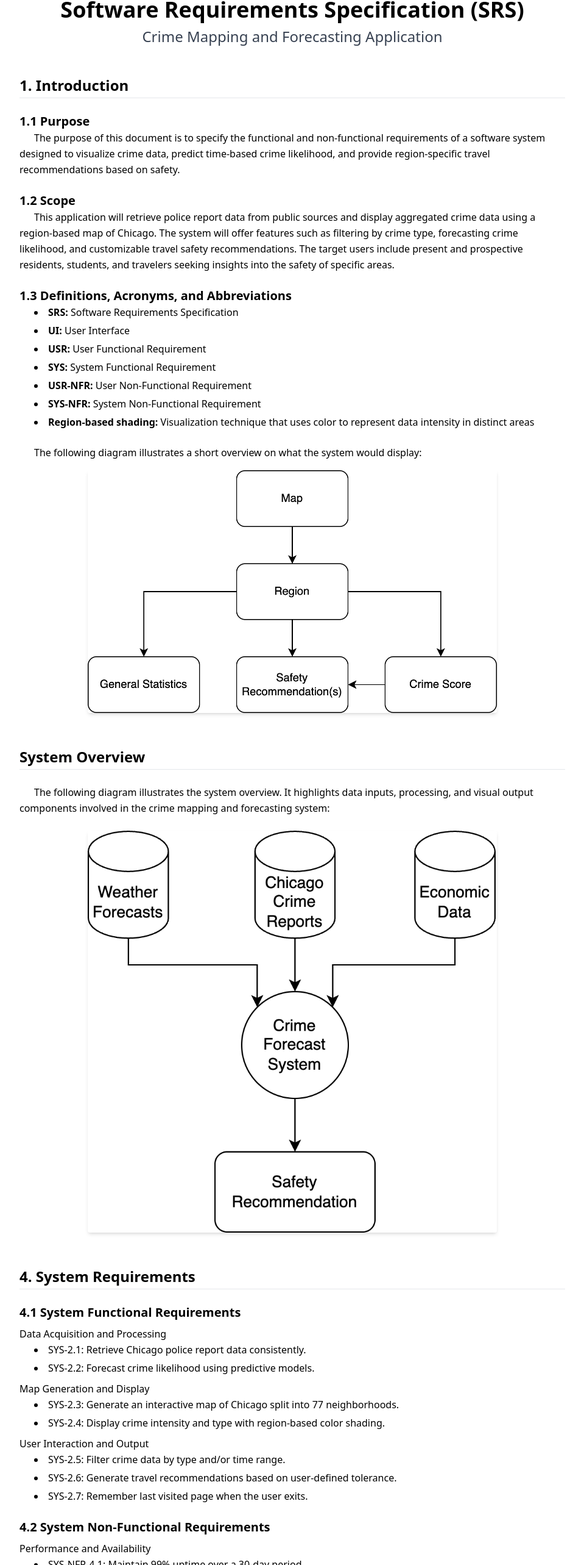
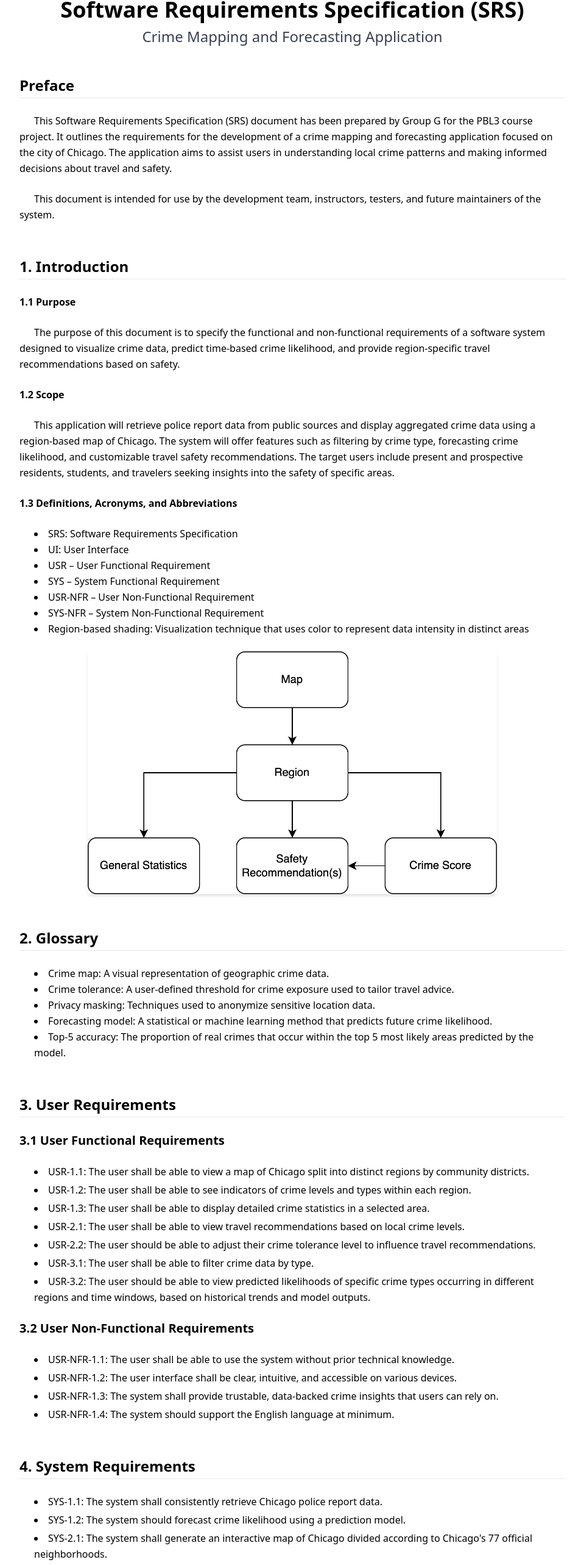
Before and after one commit to PBLGroupG/PBLGroupG.github.io, a Next.js app: page /document in a window 1280 px wide. Shown: the part 216-2782 px from the top of the page at 61% size, without its empty margins (160-1119 px from the left). Built offline with nearby package versions, Linux system fonts and the light colour scheme.

Commit message:
finalreqdoc
final requirements document update

```diff
--- a/app/document/page.tsx
+++ b/app/document/page.tsx
@@ -8,44 +8,101 @@ export default function DocumentPage() {
         </header>
 
         <article className="space-y-14">
-          <section id="section-1" className="space-y-6">
+          <section className="space-y-6">
+            <h3 className="text-2xl font-bold border-b pb-1">Preface</h3>
+            <p className="indent-6">This Software Requirements Specification (SRS) document has been prepared by Group G for the PBL3 course project. It outlines the requirements for the development of a crime mapping and forecasting application focused on the city of Chicago. The application aims to assist users in understanding local crime patterns and making informed decisions about travel and safety.</p>
+            <p className="indent-6">This document is intended for use by the development team, instructors, testers, and future maintainers of the system.</p>
+          </section>
+
+          <section className="space-y-6">
             <h3 className="text-2xl font-bold border-b pb-1">1. Introduction</h3>
-            <div>
-              <h4 className="text-xl font-semibold">1.1 Purpose</h4>
+            <p><strong>1.1 Purpose</strong></p>
             <p className="indent-6">The purpose of this document is to specify the functional and non-functional requirements of a software system designed to visualize crime data, predict time-based crime likelihood, and provide region-specific travel recommendations based on safety.</p>
-            </div>
-            <div>
-              <h4 className="text-xl font-semibold">1.2 Scope</h4>
+            <p><strong>1.2 Scope</strong></p>
             <p className="indent-6">This application will retrieve police report data from public sources and display aggregated crime data using a region-based map of Chicago. The system will offer features such as filtering by crime type, forecasting crime likelihood, and customizable travel safety recommendations. The target users include present and prospective residents, students, and travelers seeking insights into the safety of specific areas.</p>
-            </div>
-            <div>
-              <h4 className="text-xl font-semibold">1.3 Definitions, Acronyms, and Abbreviations</h4>
-              <ul className="list-disc list-inside ml-6 space-y-1">
-                <li><strong>SRS:</strong> Software Requirements Specification</li>
-                <li><strong>UI:</strong> User Interface</li>
-                <li><strong>USR:</strong> User Functional Requirement</li>
-                <li><strong>SYS:</strong> System Functional Requirement</li>
-                <li><strong>USR-NFR:</strong> User Non-Functional Requirement</li>
-                <li><strong>SYS-NFR:</strong> System Non-Functional Requirement</li>
-                <li><strong>Region-based shading:</strong> Visualization technique that uses color to represent data intensity in distinct areas</li>
+            <p><strong>1.3 Definitions, Acronyms, and Abbreviations</strong></p>
+            <ul className="list-disc list-inside ml-6">
+              <li>SRS: Software Requirements Specification</li>
+              <li>UI: User Interface</li>
+              <li>USR – User Functional Requirement</li>
+              <li>SYS – System Functional Requirement</li>
+              <li>USR-NFR – User Non-Functional Requirement</li>
+              <li>SYS-NFR – System Non-Functional Requirement</li>
+              <li>Region-based shading: Visualization technique that uses color to represent data intensity in distinct areas</li>
             </ul>
-            </div>
-            <div>
-              <p className="indent-6">The following diagram illustrates a short overview on what the system would display:</p>
-              <div className="flex justify-center mt-4">
+            <div className="flex justify-center mt-6">
               <img
                 src="/requirements2.png"
                 alt="Overview diagram showing how crime data is represented visually on the map"
                 className="w-full max-w-2xl rounded shadow-md"
               />
             </div>
-            </div>
           </section>
 
           <section className="space-y-6">
-            <h3 className="text-2xl font-bold border-b pb-1">System Overview</h3>
-            <p className="indent-6">The following diagram illustrates the system overview. It highlights data inputs, processing, and visual output components involved in the crime mapping and forecasting system:</p>
-            <div className="flex justify-center mt-4">
+            <h3 className="text-2xl font-bold border-b pb-1">2. Glossary</h3>
+            <ul className="list-disc list-inside ml-6">
+              <li>Crime map: A visual representation of geographic crime data.</li>
+              <li>Crime tolerance: A user-defined threshold for crime exposure used to tailor travel advice.</li>
+              <li>Privacy masking: Techniques used to anonymize sensitive location data.</li>
+              <li>Forecasting model: A statistical or machine learning method that predicts future crime likelihood.</li>
+              <li>Top-5 accuracy: The proportion of real crimes that occur within the top 5 most likely areas predicted by the model.</li>
+            </ul>
+          </section>
+
+          <section className="space-y-6">
+            <h3 className="text-2xl font-bold border-b pb-1">3. User Requirements</h3>
+            <h4 className="text-xl font-semibold">3.1 User Functional Requirements</h4>
+            <ul className="list-disc list-inside ml-6 space-y-1">
+              <li>USR-1.1: The user shall be able to view a map of Chicago split into distinct regions by community districts.</li>
+              <li>USR-1.2: The user shall be able to see indicators of crime levels and types within each region.</li>
+              <li>USR-1.3: The user shall be able to display detailed crime statistics in a selected area.</li>
+              <li>USR-2.1: The user shall be able to view travel recommendations based on local crime levels.</li>
+              <li>USR-2.2: The user should be able to adjust their crime tolerance level to influence travel recommendations.</li>
+              <li>USR-3.1: The user shall be able to filter crime data by type.</li>
+              <li>USR-3.2: The user should be able to view predicted likelihoods of specific crime types occurring in different regions and time windows, based on historical trends and model outputs.</li>
+            </ul>
+            <h4 className="text-xl font-semibold">3.2 User Non-Functional Requirements</h4>
+            <ul className="list-disc list-inside ml-6 space-y-1">
+              <li>USR-NFR-1.1: The user shall be able to use the system without prior technical knowledge.</li>
+              <li>USR-NFR-1.2: The user interface shall be clear, intuitive, and accessible on various devices.</li>
+              <li>USR-NFR-1.3: The system shall provide trustable, data-backed crime insights that users can rely on.</li>
+              <li>USR-NFR-1.4: The system should support the English language at minimum.</li>
+            </ul>
+          </section>
+
+          <section className="space-y-6">
+            <h3 className="text-2xl font-bold border-b pb-1">4. System Requirements</h3>
+            <ul className="list-disc list-inside ml-6 space-y-1">
+  <li>SYS-1.1: The system shall consistently retrieve Chicago police report data.</li>
+  <li>SYS-1.2: The system should forecast crime likelihood using a prediction model.</li>
+  <li>SYS-2.1: The system shall generate an interactive map of Chicago divided according to Chicago's 77 official neighborhoods.</li>
+  <li>SYS-2.2: The system shall display crime intensity and type using region-based color shading.</li>
+  <li>SYS-3.1: The system shall allow filtering of data by crime type and/or time range.</li>
+  <li>SYS-3.2: The system should generate region-based travel recommendations based on user-defined crime tolerance.</li>
+  <li>SYS-3.3: The system shall remember which page the user leaves off when the user exits the application.</li>
+</ul>
+<h4 className="text-xl font-semibold mt-4">4.2 System Non-Functional Requirements</h4>
+<ul className="list-disc list-inside ml-6 space-y-1">
+  <li>SYS-NFR-1.1: The system shall have 99% uptime over a rolling 30-day period.</li>
+  <li>SYS-NFR-1.2: The system should render the map within 2 seconds for 90% of users on standard 4G connections.</li>
+  <li>SYS-NFR-1.3: The system shall have a top-5 prediction accuracy of 70% or greater.</li>
+  <li>SYS-NFR-1.4: The system shall support concurrent access by at least 500 users with no more than 15% degradation in responsiveness.</li>
+  <li>SYS-NFR-1.5: Crime prediction results shall be generated within 3 seconds under standard operating conditions.</li>
+  <li>SYS-NFR-2.1: The system codebase shall follow modular architecture principles to allow updates without affecting unrelated modules.</li>
+  <li>SYS-NFR-2.2: The system shall support horizontal scaling to handle increased user demand during peak usage hours.</li>
+  <li>SYS-NFR-2.3: Configuration changes shall be updatable without requiring system downtime.</li>
+  <li>SYS-NFR-3.1: The system shall be fully functional on mobile devices with ≥2GB RAM and Android 10/iOS 13 or newer.</li>
+  <li>SYS-NFR-3.2: The system should be compatible with Windows 11+, macOS 11+, and Android 10+.</li>
+  <li>SYS-NFR-4.1: The system interface shall allow new users to perform basic operations with no training and ≤3 clicks.</li>
+  <li>SYS-NFR-4.2: The system should comply with WCAG 2.1 Level AA to ensure accessibility for users with disabilities.</li>
+  <li>SYS-NFR-4.3: A guided onboarding or tooltip system should be available for first-time users to assist with feature discovery.</li>
+  <li>SYS-NFR-5.1: The system shall not store any IP addresses or location data unless the user gives explicit consent.</li>
+  <li>SYS-NFR-5.2: The system shall implement privacy masking techniques to prevent the identification of individuals or addresses from crime data.</li>
+  <li>SYS-NFR-5.3: User data shall not be shared with third parties unless required by law or explicitly agreed to by the user.</li>
+  <li>SYS-NFR-5.4: The system shall log all data access and modification events for auditability, but only store logs that are anonymized.</li>
+</ul>
+            <div className="flex justify-center mt-6">
               <img
                 src="/Requirements.png"
                 alt="Diagram showing system input sources, data processing flow, and output visualization layers"
@@ -54,98 +111,29 @@ export default function DocumentPage() {
             </div>
           </section>
 
-          <section id="section-4" className="space-y-6">
-            <h3 className="text-2xl font-bold border-b pb-1">4. System Requirements</h3>
-            <div>
-              <h4 className="text-xl font-semibold">4.1 System Functional Requirements</h4>
-              <p className="font-medium mt-2">Data Acquisition and Processing</p>
+          <section className="space-y-6">
+            <h3 className="text-2xl font-bold border-b pb-1">5. System Evolution</h3>
+            <p className="indent-6">The following features and improvements are future-oriented concepts that are not currently implemented, but represent directions for potential expansion and refinement of the crime mapping and forecasting system. These ideas are based on anticipated user needs, feedback from surveys and focus groups, and limitations observed in the initial prototype.</p>
             <ul className="list-disc list-inside ml-6 space-y-1">
-                <li>SYS-2.1: Retrieve Chicago police report data consistently.</li>
-                <li>SYS-2.2: Forecast crime likelihood using predictive models.</li>
+              <li><strong>Data Sources and Forecasting Accuracy</strong><br/>Current Version: Uses historical crime data from the Chicago Police Department Open Data Portal.<br/>Evolved Version: Integrates real-time feeds (if available), adds social indicators (e.g., public events, holidays), and improves accuracy through advanced time series forecasting (e.g., LSTM or Prophet). Data granularity could be refined from zone-based to street-level prediction.</li>
+              <li><strong>User Personalization and Alert System</strong><br/>Current Version: Basic filter and visualization with manual map navigation.<br/>Evolved Version: Personalized crime alerts based on user-defined zones and preferences (e.g., “warn me about violent crimes within 1km of my location”), with optional push notifications or email summaries.</li>
+              <li><strong>Multilingual and Accessibility Support</strong><br/>Current Version: Interface supports English only.<br/>Evolved Version: Adds multilingual UI (e.g., Japanese, Chinese, Spanish) and screen reader support for accessibility compliance (WCAG 2.1). Could also include a simplified “tourist mode.”</li>
+              <li><strong>Integration with Emergency Services</strong><br/>Current Version: Static map and user-only interaction.<br/>Evolved Version: Optionally syncs with local emergency services or municipal safety platforms to provide recent alerts, crime resolution updates, or allow anonymous reporting (subject to legal feasibility).</li>
+              <li><strong>Data Ethics and Privacy Enhancements</strong><br/>Current Version: Uses aggregated crime data with basic privacy masking.<br/>Evolved Version: Implements differential privacy or location blurring algorithms to prevent targeting of specific buildings or individuals. Potential integration with third-party review boards for transparency.</li>
+              <li><strong>Scalability and Platform Expansion</strong><br/>Current Version: Browser-based application optimized for mobile and desktop.<br/>Evolved Version: Modular backend supporting API-based deployment, potential iOS and Android native apps, and dedicated dashboards for government or research partners.</li>
+              <li><strong>Offline and Low-Resource Usage</strong><br/>Current Version: Requires stable internet and browser support.<br/>Evolved Version: Offers static map caching for offline browsing and optimized rendering for older devices using lightweight frameworks (e.g., Preact or WebGL-based vector tiles).</li>
             </ul>
-              <p className="font-medium mt-2">Map Generation and Display</p>
-              <ul className="list-disc list-inside ml-6 space-y-1">
-                <li>SYS-2.3: Generate an interactive map of Chicago split into 77 neighborhoods.</li>
-                <li>SYS-2.4: Display crime intensity and type with region-based color shading.</li>
-              </ul>
-              <p className="font-medium mt-2">User Interaction and Output</p>
-              <ul className="list-disc list-inside ml-6 space-y-1">
-                <li>SYS-2.5: Filter crime data by type and/or time range.</li>
-                <li>SYS-2.6: Generate travel recommendations based on user-defined tolerance.</li>
-                <li>SYS-2.7: Remember last visited page when the user exits.</li>
-              </ul>
-            </div>
-            <div>
-              <h4 className="text-xl font-semibold">4.2 System Non-Functional Requirements</h4>
-              <p className="font-medium mt-2">Performance and Availability</p>
-              <ul className="list-disc list-inside ml-6 space-y-1">
-                <li>SYS-NFR-4.1: Maintain 99% uptime over a 30-day period.</li>
-                <li>SYS-NFR-4.2: Map should load within 2 seconds for 90% of 4G users.</li>
-                <li>SYS-NFR-4.3: Top-5 prediction accuracy of 70% or better.</li>
-                <li>SYS-NFR-4.4: Support 500 concurrent users with minimal lag.</li>
-                <li>SYS-NFR-4.5: Generate predictions within 3 seconds under normal use.</li>
-              </ul>
-              <p className="font-medium mt-2">Scalability and Maintainability</p>
-              <ul className="list-disc list-inside ml-6 space-y-1">
-                <li>SYS-NFR-4.6: Modular architecture for safe updates.</li>
-                <li>SYS-NFR-4.7: Support horizontal scaling.</li>
-                <li>SYS-NFR-4.8: Apply configuration updates without downtime.</li>
-              </ul>
-              <p className="font-medium mt-2">Compatibility</p>
-              <ul className="list-disc list-inside ml-6 space-y-1">
-                <li>SYS-NFR-4.9: Fully functional on devices with ≥2GB RAM and Android 10/iOS 13 or newer.</li>
-                <li>SYS-NFR-4.10: Compatible with Windows 11+, macOS 11+, and Android 10+.</li>
-              </ul>
-              <p className="font-medium mt-2">Usability and Accessibility</p>
-              <ul className="list-disc list-inside ml-6 space-y-1">
-                <li>SYS-NFR-4.11: Key features accessible within 3 clicks and no training.</li>
-                <li>SYS-NFR-4.12: Comply with WCAG 2.1 Level AA accessibility guidelines.</li>
-                <li>SYS-NFR-4.13: Provide onboarding tips or tutorials.</li>
-              </ul>
-              <p className="font-medium mt-2">Privacy and Ethics</p>
-              <ul className="list-disc list-inside ml-6 space-y-1">
-                <li>SYS-NFR-4.14: Do not store IP/location data without user consent.</li>
-                <li>SYS-NFR-4.15: Implement privacy masking to anonymize sensitive info.</li>
-                <li>SYS-NFR-4.16: Do not share user data unless required or consented.</li>
-                <li>SYS-NFR-4.17: Log all data events, store logs anonymously.</li>
-              </ul>
-            </div>
           </section>
 
-          <section id="section-5" className="space-y-6">
-            <h3 className="text-2xl font-bold border-b pb-1">5. System Evolution</h3>
-            <p className="indent-6">These future-oriented improvements represent directions for expansion based on user feedback and prototype limitations.</p>
-            <div className="space-y-2">
-              <h4 className="text-xl font-semibold">Data and Forecasting</h4>
-              <p className="indent-6">Current: Historical crime data from the Chicago Police Department.</p>
-              <p className="indent-6">Future: Real-time feeds, event indicators, and models like LSTM/Prophet. Improve from zone to street-level prediction.</p>
-
-              <h4 className="text-xl font-semibold">Personalization and Alerts</h4>
-              <p className="indent-6">Current: Basic filtering and map interaction.</p>
-              <p className="indent-6">Future: Push/email alerts based on user-defined zones.</p>
-
-              <h4 className="text-xl font-semibold">Multilingual and Accessibility</h4>
-              <p className="indent-6">Current: English-only interface.</p>
-              <p className="indent-6">Future: Add support for Japanese, Chinese, Spanish, and screen reader compliance with WCAG 2.1.</p>
-
-              <h4 className="text-xl font-semibold">Emergency Services Integration</h4>
-              <p className="indent-6">Current: Static interaction only.</p>
-              <p className="indent-6">Future: Sync with emergency platforms for alerts and anonymous reporting.</p>
-
-              <h4 className="text-xl font-semibold">Privacy Enhancements</h4>
-              <p className="indent-6">Current: Basic masking.</p>
-              <p className="indent-6">Future: Differential privacy and oversight by independent review boards.</p>
-
-              <h4 className="text-xl font-semibold">Platform Expansion</h4>
-              <p className="indent-6">Current: Web app only.</p>
-              <p className="indent-6">Future: Modular APIs, mobile apps, and dashboards for partners or governments.</p>
-
-              <h4 className="text-xl font-semibold">Offline and Lightweight Support</h4>
-              <p className="indent-6">Current: Requires internet and modern browser.</p>
-              <p className="indent-6">Future: Offline map caching and lightweight rendering for older devices.</p>
-            </div>
+          <section className="space-y-6">
+            <h3 className="text-2xl font-bold border-b pb-1">Index</h3>
+            <ul className="list-disc list-inside ml-6">
+              <li>Glossary – Section 2</li>
+              <li>User Requirements – Section 3</li>
+              <li>System Requirements – Section 4</li>
+              <li>System Evolution – Section 5</li>
+            </ul>
           </section>
-
         </article>
       </div>
     </section>
```
Lines whose indentation alone changed are shown as unchanged.
